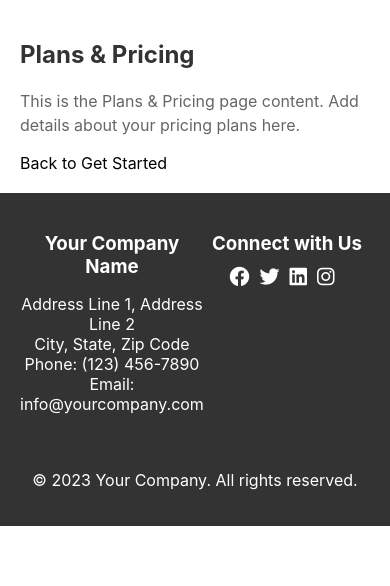
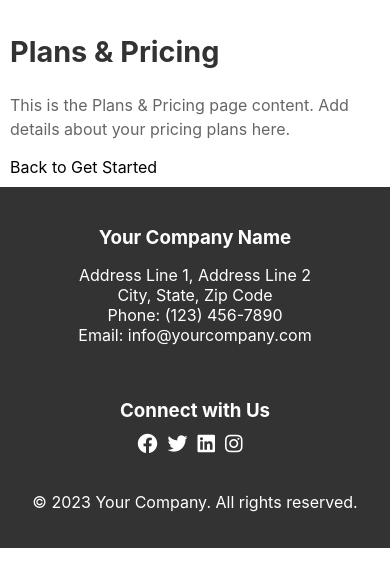
Before and after one commit to HarutAzatyan777/My-Company, a React (Create React App) app: page /plans-pricing in a window 390 px wide. Shown: the top 586 px of the page. Built offline with nearby package versions, Linux system fonts and the light colour scheme.

Commit message:
08.12.2024-2

```diff
--- a/src/components/Footer/Footer.css
+++ b/src/components/Footer/Footer.css
@@ -30,6 +30,10 @@
   margin-right: 10px;
 }
 
-  .copyright {
-    margin-top: 20px;
+/* Media Query for screens 600px and below */
+@media only screen and (max-width: 600px) {
+  .company-info,
+  .social-links {
+    flex: 100%;
   }
+}
--- a/src/components/services/services.css
+++ b/src/components/services/services.css
@@ -1,5 +1,6 @@
 /* services.css */
 
+/* Keyframes for fadeInUp animation */
 @keyframes fadeInUp {
   from {
     opacity: 0;
@@ -11,6 +12,7 @@
   }
 }
 
+/* Services Section */
 .services-section {
   padding: 40px 0;
   background-color: #f5f5f5;
@@ -23,6 +25,7 @@
   justify-content: space-around;
 }
 
+/* Service Item Styling */
 .service-item {
   width: 100%;
   max-width: 200px;
@@ -33,9 +36,10 @@
   border-radius: 10px;
   transition: transform 0.3s ease-in-out, box-shadow 0.3s ease-in-out;
   box-sizing: border-box;
-    animation: fadeInUp 0.6s ease-out;
+  animation: fadeInUp 1s ease-out;
 }
 
+/* Hover Effect for Service Item */
 .service-item:hover {
   transform: translateY(-10px);
   box-shadow: 0 0 20px rgba(0, 0, 0, 0.2);
@@ -75,6 +79,7 @@
   justify-content: space-around;
 }
 
+/* Pricing Item Styling */
 .pricing-item {
   width: 100%;
   max-width: 300px;
@@ -83,5 +88,19 @@
   background-color: #fff;
   box-shadow: 0 0 10px rgba(0, 0, 0, 0.1);
   border-radius: 10px;
-    transition: transform 0.3s ease-in-out, box-shadow 0.3s ease-in-out
+  transition: transform 0.3s ease-in-out, box-shadow 0.3s ease-in-out;
 }
+
+/* Hover Effect for Pricing Item */
+.pricing-item:hover {
+  transform: translateY(-10px);
+  box-shadow: 0 0 20px rgba(0, 0, 0, 0.2);
+}
+
+/* Media Query for screens 600px and below */
+@media only screen and (max-width: 600px) {
+  .service-item,
+  .pricing-item {
+    max-width: 100%;
+  }
+}
--- a/src/pages/Features/Features.css
+++ b/src/pages/Features/Features.css
@@ -40,4 +40,9 @@
   color: #666;
 }
 
-  /* Add additional styles based on your design needs */
+/* Media Query for screens 600px and below */
+@media only screen and (max-width: 600px) {
+  .feature-item {
+    max-width: 100%;
+  }
+}
--- a/src/pages/GetStarted/GetStarted.css
+++ b/src/pages/GetStarted/GetStarted.css
@@ -13,4 +13,9 @@
   color: #333;
 }
 
-  /* Add additional styles based on your design needs */
+/* Media Query for screens 600px and below */
+@media only screen and (max-width: 600px) {
+  .container {
+    min-height: auto; /* Adjust the minimum height as needed for smaller screens */
+  }
+}
--- a/src/pages/Home/Home.css
+++ b/src/pages/Home/Home.css
@@ -4,7 +4,6 @@
   background-color: #333; /* Change the background color as needed */
   padding: 40px 0;
   text-align: center;
-
 }
 
 .landing-content {
@@ -38,3 +37,27 @@
 .cta-button:hover {
   background-color: #555; /* Change the hover color as needed */
 }
+
+/* Media Query for screens 600px and below */
+@media only screen and (max-width: 600px) {
+  .landing-section {
+    padding: 20px 0; /* Adjust the padding for smaller screens */
+  }
+
+  .landing-content {
+    max-width: 100%; /* Make content full width on smaller screens */
+  }
+
+  .landing-content h1 {
+    font-size: 2em; /* Adjust font size for smaller screens */
+  }
+
+  .landing-content p {
+    font-size: 1em; /* Adjust font size for smaller screens */
+  }
+
+  .cta-button {
+    padding: 10px 20px; /* Adjust button padding for smaller screens */
+    font-size: 1em; /* Adjust font size for smaller screens */
+  }
+}
--- a/src/pages/PlansPricing/PlansPricing.css
+++ b/src/pages/PlansPricing/PlansPricing.css
@@ -14,3 +14,18 @@
   color: #666;
   line-height: 1.5;
 }
+
+/* Media Query for screens 600px and below */
+@media only screen and (max-width: 600px) {
+  .plans-pricing-container {
+    padding: 10px; /* Adjust padding for smaller screens */
+  }
+
+  .plans-pricing-container h2 {
+    font-size: 1.8em; /* Adjust font size for smaller screens */
+  }
+
+  .plans-pricing-container p {
+    font-size: 1em; /* Adjust font size for smaller screens */
+  }
+}
```
Lines whose indentation alone changed are shown as unchanged.
